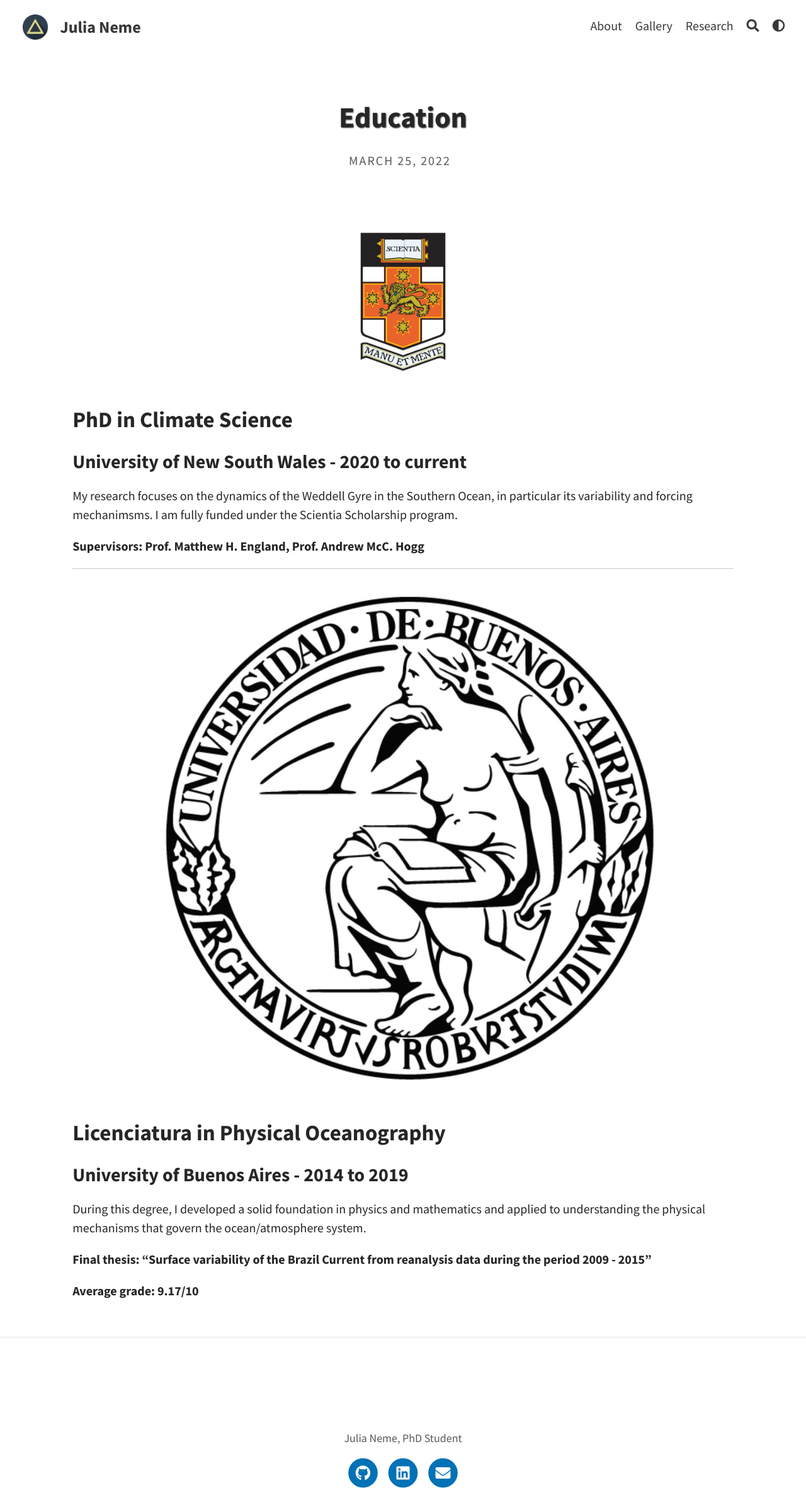
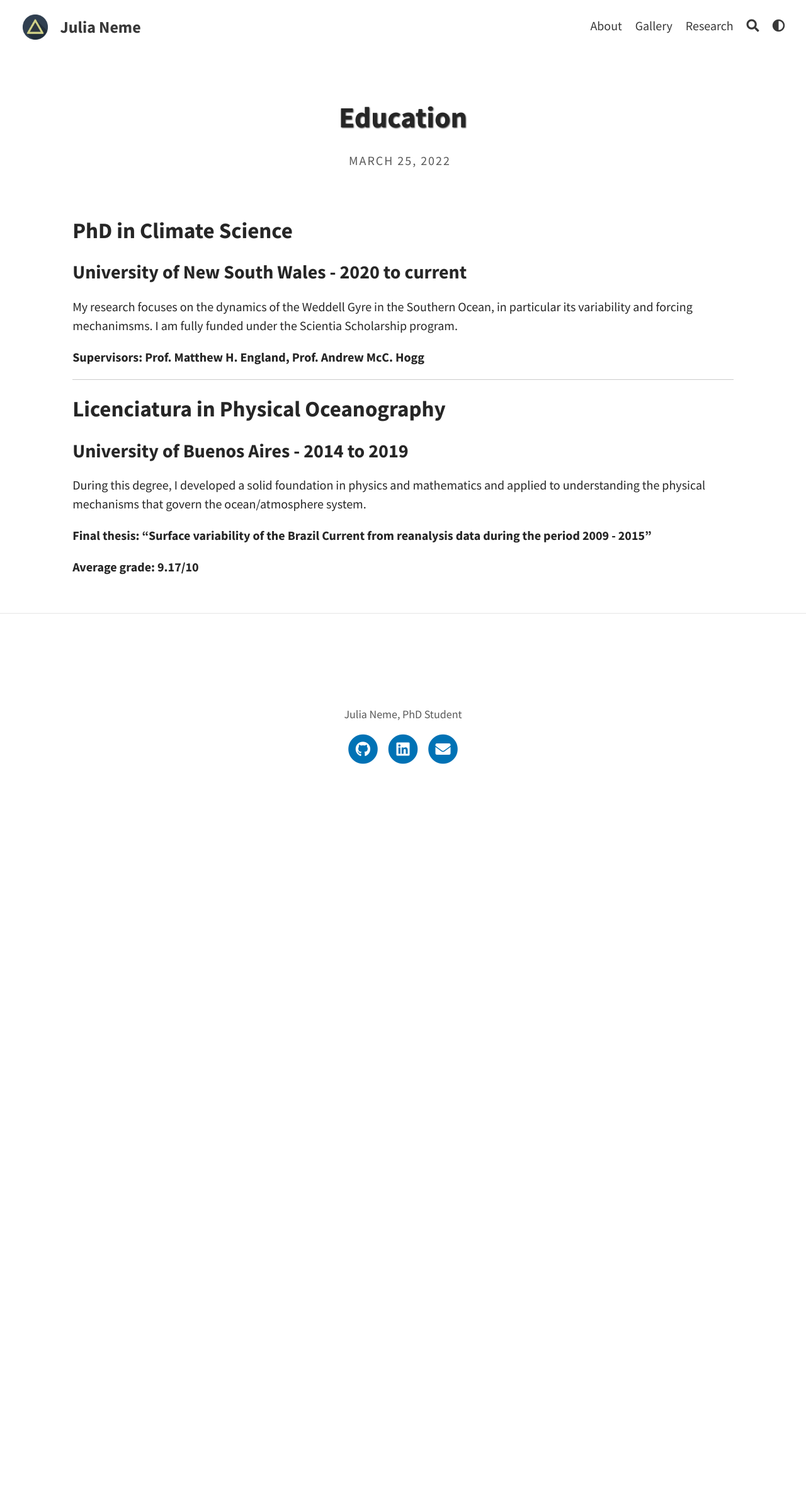
Before and after one commit to julia-neme/julia-neme.github.io, a Jekyll site: the page built from _portfolio/education.md, in a window 1280 px wide. Shown: the whole page at 63% size. Built offline with Jekyll 4.4.1, drawn with Linux system fonts in a browser that asks for light colours; after the commit the page ends 1252 px from its top, so only the background shows below that.

Commit message:
Update education.md

```diff
--- a/_portfolio/education.md
+++ b/_portfolio/education.md
@@ -4,7 +4,6 @@
 img: "assets/img/portfolio/circus.png"
 ---
 
-{% include aligner.html images="portfolio/UNSW-logo.png" %}
 ## PhD in Climate Science
 ### University of New South Wales - 2020 to current
 
@@ -14,7 +13,6 @@
 
 ---
 
-{% include aligner.html images="portfolio/UBA-logo.jpg" column=10 %}
 ## Licenciatura in Physical Oceanography
 ### University of Buenos Aires - 2014 to 2019
 
```
